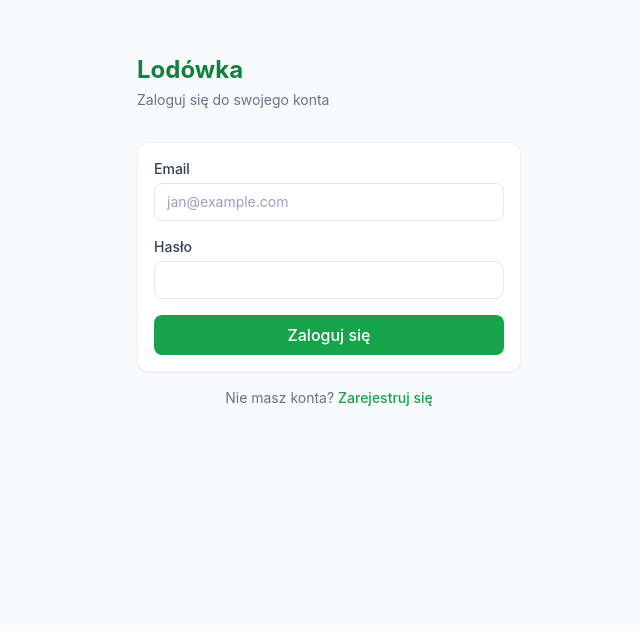
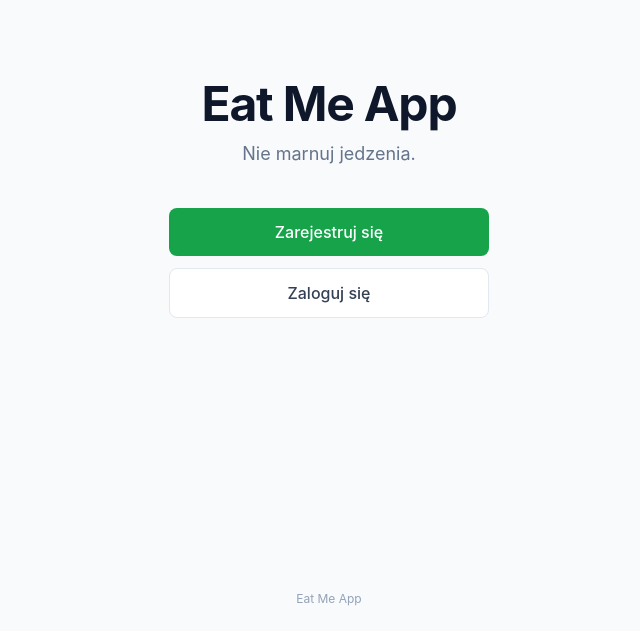
Before and after one commit to klimekjan/Lod-wka---Hack4Change, a React (Vite) app in the folder frontend/: page / in a window 1280 px wide. Before the commit this address led to /logowanie. Shown: the part 169-800 px from the top of the page, without its empty margins (311-951 px from the left). Built offline with nearby package versions, Linux system fonts and the light colour scheme.

Commit message:
dodanie strony glownej, lepsze kategoryzowanie podstron

```diff
--- a/frontend/src/App.tsx
+++ b/frontend/src/App.tsx
@@ -1,6 +1,7 @@
 import { BrowserRouter, Routes, Route, Navigate } from 'react-router-dom'
 import Logowanie from './pages/Logowanie'
 import Rejestracja from './pages/Rejestracja'
+import StronaGlowna from './pages/StronaGlowna'
 import Spizarnia from './pages/Spizarnia'
 import Przepisy from './pages/Przepisy'
 import Dashboard from './pages/Dashboard'
@@ -11,6 +12,16 @@ import Navbar from './components/Navbar'
 function PrivateRoute({ children }: { children: React.ReactNode }) {
   const token = localStorage.getItem('token')
   return token ? <>{children}</> : <Navigate to="/logowanie" replace />
+}
+
+function PublicOnlyRoute({ children }: { children: React.ReactNode }) {
+  const token = localStorage.getItem('token')
+  return token ? <Navigate to="/" replace /> : <>{children}</>
+}
+
+function HomeRoute() {
+  const token = localStorage.getItem('token')
+  return token ? <Navigate to="/spizarnia" replace /> : <StronaGlowna />
 }
 
 function AppLayout({ children }: { children: React.ReactNode }) {
@@ -26,15 +37,12 @@ export default function App() {
   return (
     <BrowserRouter>
       <Routes>
-        <Route path="/logowanie" element={<Logowanie />} />
-        <Route path="/rejestracja" element={<Rejestracja />} />
+        <Route path="/" element={<HomeRoute />} />
+        <Route path="/logowanie" element={<PublicOnlyRoute><Logowanie /></PublicOnlyRoute>} />
+        <Route path="/rejestracja" element={<PublicOnlyRoute><Rejestracja /></PublicOnlyRoute>} />
         <Route
-          path="/"
-          element={
-            <PrivateRoute>
-              <AppLayout><Spizarnia /></AppLayout>
-            </PrivateRoute>
-          }
+          path="/spizarnia"
+          element={<PrivateRoute><AppLayout><Spizarnia /></AppLayout></PrivateRoute>}
         />
         <Route
           path="/przepisy"
@@ -68,7 +76,7 @@ export default function App() {
             </PrivateRoute>
           }
         />
-        <Route path="*" element={<Navigate to="/" replace />} />
+        <Route path="*" element={<Navigate to="/spizarnia" replace />} />
       </Routes>
     </BrowserRouter>
   )
--- /dev/null
+++ b/frontend/src/pages/StronaGlowna.tsx
@@ -0,0 +1,55 @@
+import { Link } from 'react-router-dom'
+
+export default function StronaGlowna() {
+  return (
+    <div className="min-h-screen flex flex-col">
+
+      {/* ── HERO ─────────────────────────────────────────────────────────
+          Główna sekcja ekranu startowego.
+          Docelowo: tło, animacja, grafika — na razie czyste centrum. */}
+      <section className="flex-1 flex flex-col items-center justify-center gap-10 px-6">
+
+        {/* ── BRAND ──────────────────────────────────────────────────────
+            Logo / nazwa aplikacji.
+            Docelowo: SVG logo, font display, animacja wejścia. */}
+        <div className="text-center space-y-3">
+          <h1 className="text-5xl font-bold tracking-tight text-slate-900">
+            Eat Me App
+          </h1>
+          {/* ── TAGLINE ──────────────────────────────────────────────────
+              Miejsce na hasło reklamowe. */}
+          <p className="text-lg text-slate-500">
+            Nie marnuj jedzenia.
+          </p>
+        </div>
+
+        {/* ── CTA ────────────────────────────────────────────────────────
+            Przyciski akcji.
+            Docelowo: animacja hover, gradient, ikony. */}
+        <div className="flex flex-col gap-3 w-full max-w-xs">
+          <Link
+            to="/rejestracja"
+            className="btn-primary text-center text-base py-3"
+          >
+            Zarejestruj się
+          </Link>
+          <Link
+            to="/logowanie"
+            className="btn-secondary text-center text-base py-3"
+          >
+            Zaloguj się
+          </Link>
+        </div>
+
+      </section>
+
+      {/* ── FOOTER ───────────────────────────────────────────────────────
+          Stopka strony głównej.
+          Docelowo: linki, polityka prywatności, social media. */}
+      <footer className="py-6 text-center text-xs text-slate-400">
+        Eat Me App
+      </footer>
+
+    </div>
+  )
+}
```
